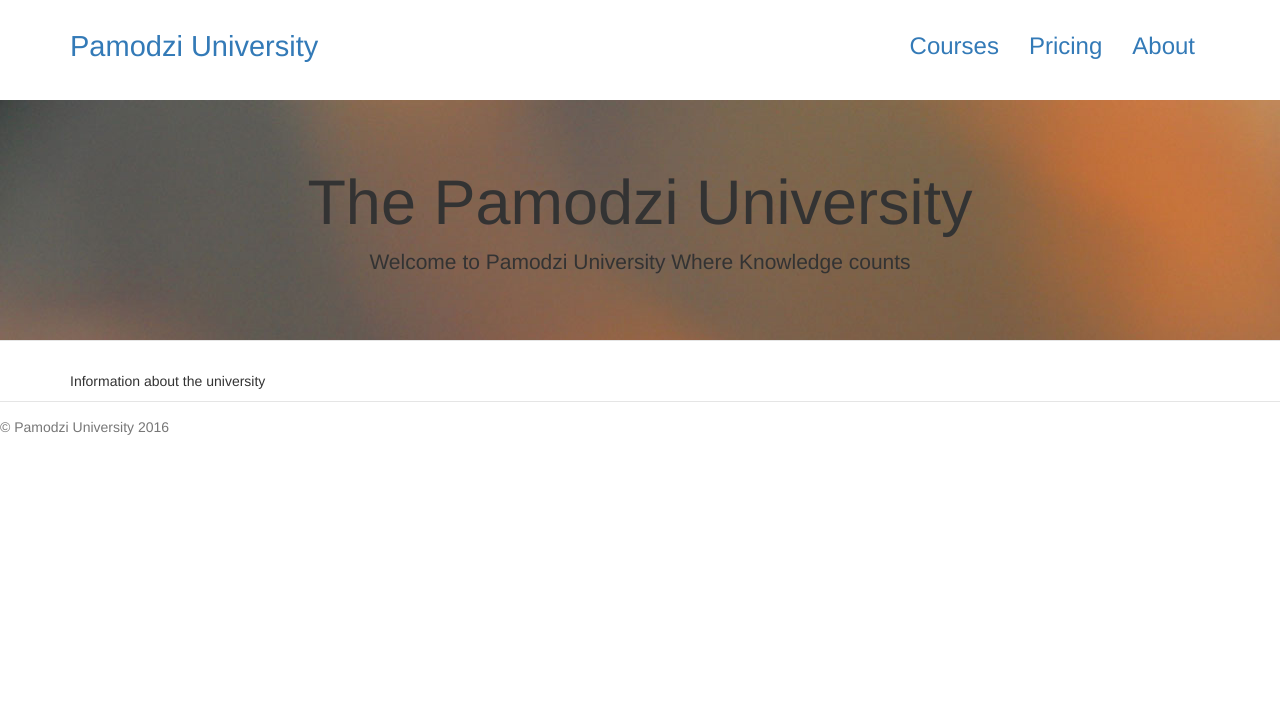
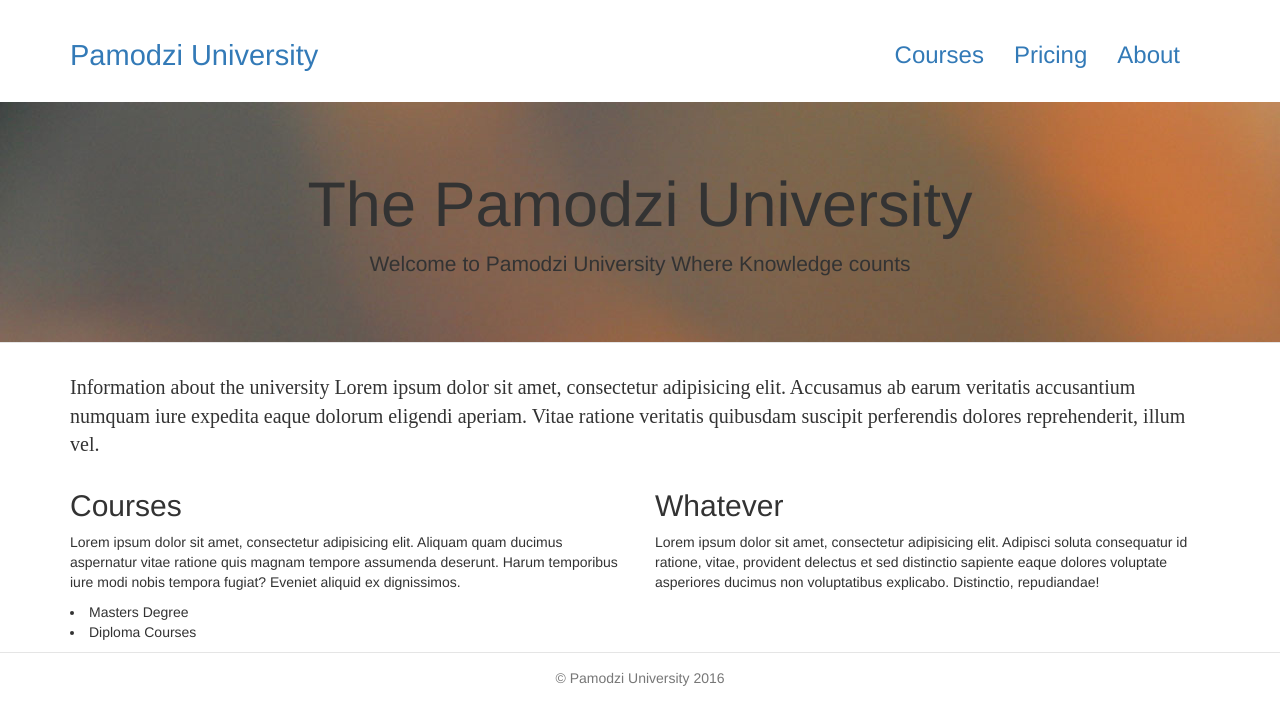
Before and after one commit to Davidoony/Pamodzi, a plain HTML site: page index.html in a window 1280 px wide. Drawn offline with Linux system fonts and the light colour scheme.

Commit message:
Front Page done

```diff
--- a/index.html
+++ b/index.html
@@ -10,7 +10,7 @@
         <link rel="stylesheet" href="css/bootstrap-theme.min.css.map"></head>
     <body>
     <div>
-        <nav class="navbar navbar-fixed-top">
+        <nav class="navbar">
           <div class="container">
             <div class="navbar-header">
               <button type="button" class="navbar-toggle collapsed" data-toggle="collapse" data-target="#navbar" aria-expanded="false" aria-controls="navbar">
@@ -41,9 +41,24 @@
     </div>
 
     <div class="container">
-        <p>
-            Information about the university
+        <p id="pinfo">
+            Information about the university Lorem ipsum dolor sit amet, consectetur adipisicing elit. Accusamus ab earum veritatis accusantium numquam iure expedita eaque dolorum eligendi aperiam. Vitae ratione veritatis quibusdam suscipit perferendis dolores reprehenderit, illum vel.
         </p>
+    </div>
+    <div class="container">
+      <div class="row">
+            <div class="col-lg-6">
+              <h2>Courses</h2>
+              <p>Lorem ipsum dolor sit amet, consectetur adipisicing elit. Aliquam quam ducimus aspernatur vitae ratione quis magnam tempore assumenda deserunt. Harum temporibus iure modi nobis tempora fugiat? Eveniet aliquid ex dignissimos.
+              <li>Masters Degree</li>
+              <li>Diploma Courses</li>
+              </p>
+            </div>
+            <div class="col-lg-6">
+              <h2>Whatever</h2>
+              <p>Lorem ipsum dolor sit amet, consectetur adipisicing elit. Adipisci soluta consequatur id ratione, vitae, provident delectus et sed distinctio sapiente eaque dolores voluptate asperiores ducimus non voluptatibus explicabo. Distinctio, repudiandae!</p>
+            </div>
+        </div>
     </div>
 
 
--- a/style.css
+++ b/style.css
@@ -6,8 +6,10 @@ a {
     color:#4A9E4B;
 }
 nav {
-    height: 100px;
+    height: 70px;
     font-size: 24px;
+    margin-top: 12px;
+    padding-top: 17px;
 }
 .navbar-fixed-top {
     margin-top: 21px;
@@ -18,7 +20,7 @@ span {
     font-weight: lighter;
 }
 .jumbotron {
-    margin-top: 100px;
+    margin-top: 20px;
     padding-bottom: 30px;
     margin-bottom: 30px;
     color: inherit;
@@ -28,12 +30,18 @@ span {
     border-bottom: .05rem solid #e5e5e5;
 
 }
-img {
-    width: 720px;
-    height: 240px;
+#pinfo {
+    font-family: ubuntu;
+    font-size: 20px;
+    font-variant: inherit;
+}
+li {
+    text-decoration: none;
+    text-decoration-line: none
 }
 .footer {
   padding-top: 1.5rem;
   color: #777;
   border-top: .05rem solid #e5e5e5;
+    text-align: center;
 }
```
